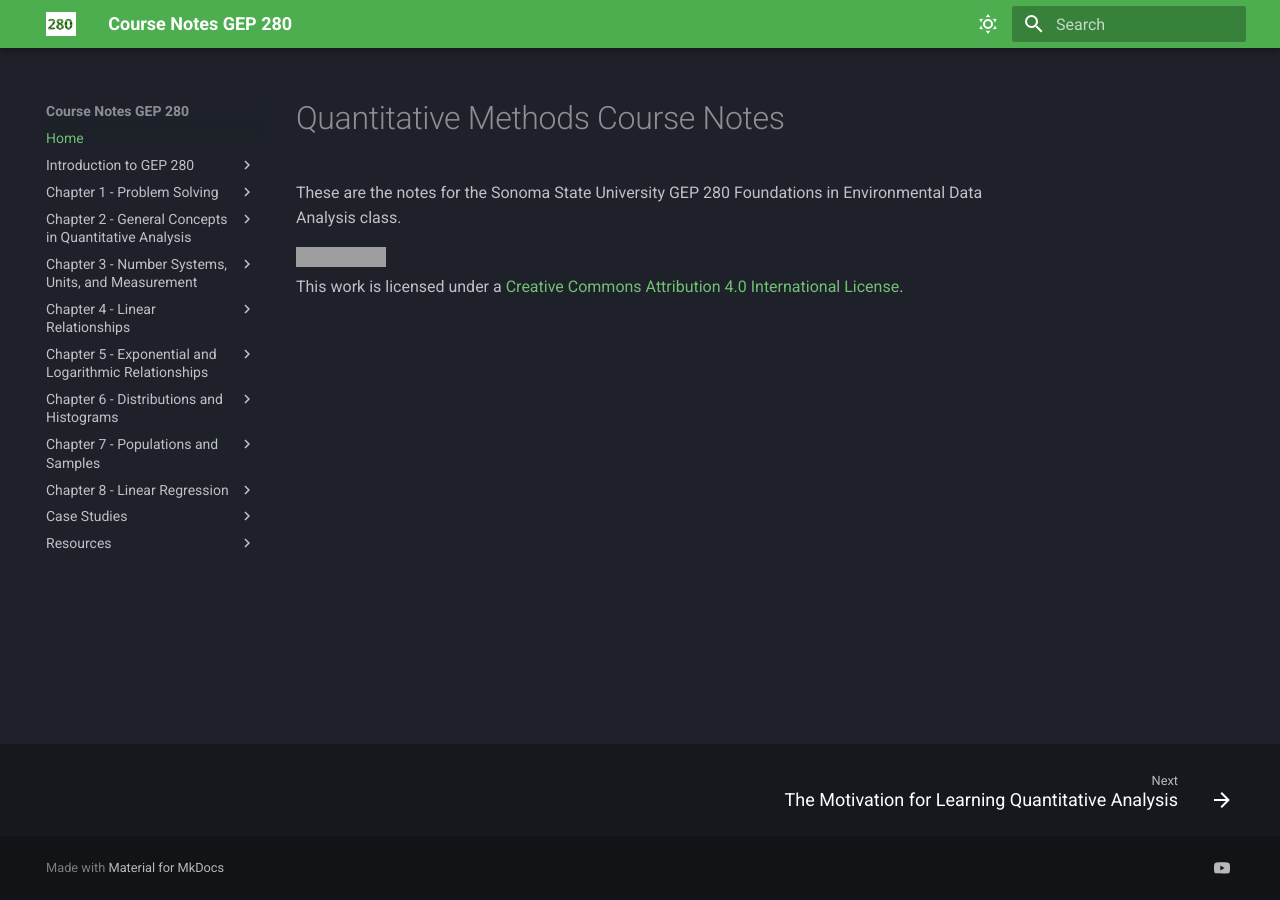
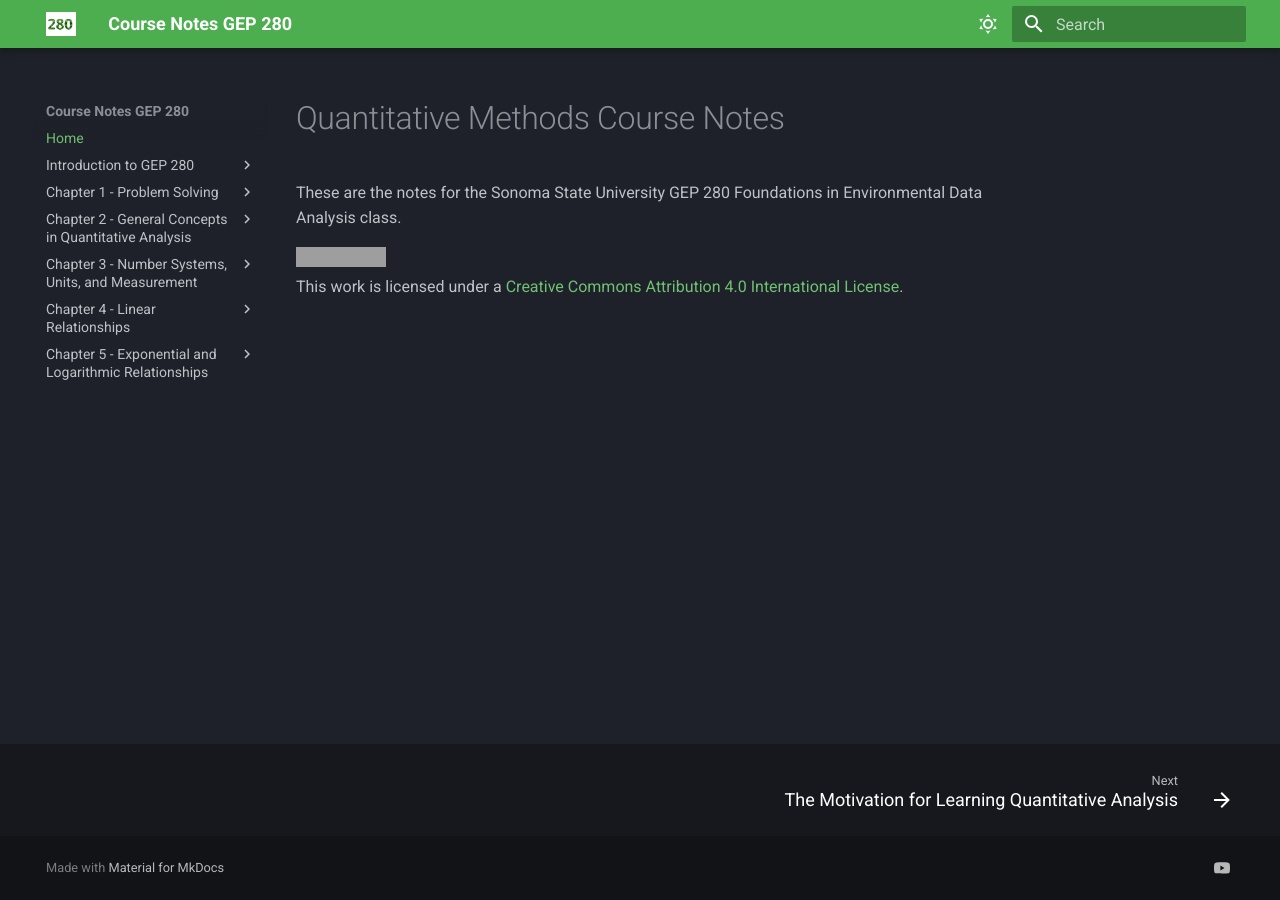
Before and after one commit to wgalbraith/280, an MkDocs documentation site: the page built from docs_student/index.md, in a window 1280 px wide. Built offline with MkDocs 1.6.1 and Material for MkDocs 9.7.7, drawn with Linux system fonts in a browser that asks for light colours; nearby versions of some CDN libraries; some web fonts are replaced; library files that are not in the unit come from our copies; some of the changed lines change nothing that is shown; grey boxes are pictures that could not be loaded.

Commit message:
Update mkdocs.yml

```diff
--- a/mkdocs.yml
+++ b/mkdocs.yml
@@ -71,33 +71,33 @@ nav:
       - Logarithmic Scales: exponential-log-scales.md
       - Exponential Exercises: exponential-exercises.md
       - Logarithmic Exercises: logarithm-exercises.md
-  - Chapter 6 - Distributions and Histograms:
-      - Concepts: distributions-1-concepts.md
-      - Metrics: distributions-2-metrics.md
-      - Histogram Case Studies: distributions-case-studies.md
-      - Histograms on the Computer: distributions-computer.md
-      - Histograms to Distributions: distributions-examples.md
+  #- Chapter 6 - Distributions and Histograms:
+     # - Concepts: distributions-1-concepts.md
+     # - Metrics: distributions-2-metrics.md
+    #  - Histogram Case Studies: distributions-case-studies.md
+     # - Histograms on the Computer: distributions-computer.md
+     # - Histograms to Distributions: distributions-examples.md
     # - Computer Plots: distributions-3-digital.md
-      - Exercises: distributions-exercises.md
-  - Chapter 7 - Populations and Samples:
-        - Concepts: populations.md
-        - Shifting Distributions: populations-1-interventions.md
-        - Central Limit Theorem: populations-2-CLT-concepts.md
-        - Examples: populations-examples.md
-        - Spreadsheet Computation: populations-3-CLT-spreadsheet.md
-        - Associations: populations-associations.md
-        - Exercises: populations-exercises.md
-  - Chapter 8 - Linear Regression:
-        - Linear Regression: regression.md
-        - Exercises: regression-exercises.md
+    #  - Exercises: distributions-exercises.md
+  #- Chapter 7 - Populations and Samples:
+        #- Concepts: populations.md
+        #- Shifting Distributions: populations-1-interventions.md
+        #- Central Limit Theorem: populations-2-CLT-concepts.md
+        #- Examples: populations-examples.md
+        #- Spreadsheet Computation: populations-3-CLT-spreadsheet.md
+        #- Associations: populations-associations.md
+        #- Exercises: populations-exercises.md
+  #- Chapter 8 - Linear Regression:
+       # - Linear Regression: regression.md
+        #- Exercises: regression-exercises.md
   #- Chapter 9 - Metacognition:
         #- Exercises: metacognition-exercises.md
-  - Case Studies:
-        - CalEnviroScreen: calenviroscreen.md
-        - CES Case Study: statistics-ces.md
-        - Confounding Variables: confounding-variables.md
-  - Resources:
-        - Data Sources: data-sources.md
+  #- Case Studies:
+        #- CalEnviroScreen: calenviroscreen.md
+        #- CES Case Study: statistics-ces.md
+       # - Confounding Variables: confounding-variables.md
+  #- Resources:
+        #- Data Sources: data-sources.md
   #- Assessments: 280-assessments.md
 extra_css:
    - katex/katex.min.css
```
